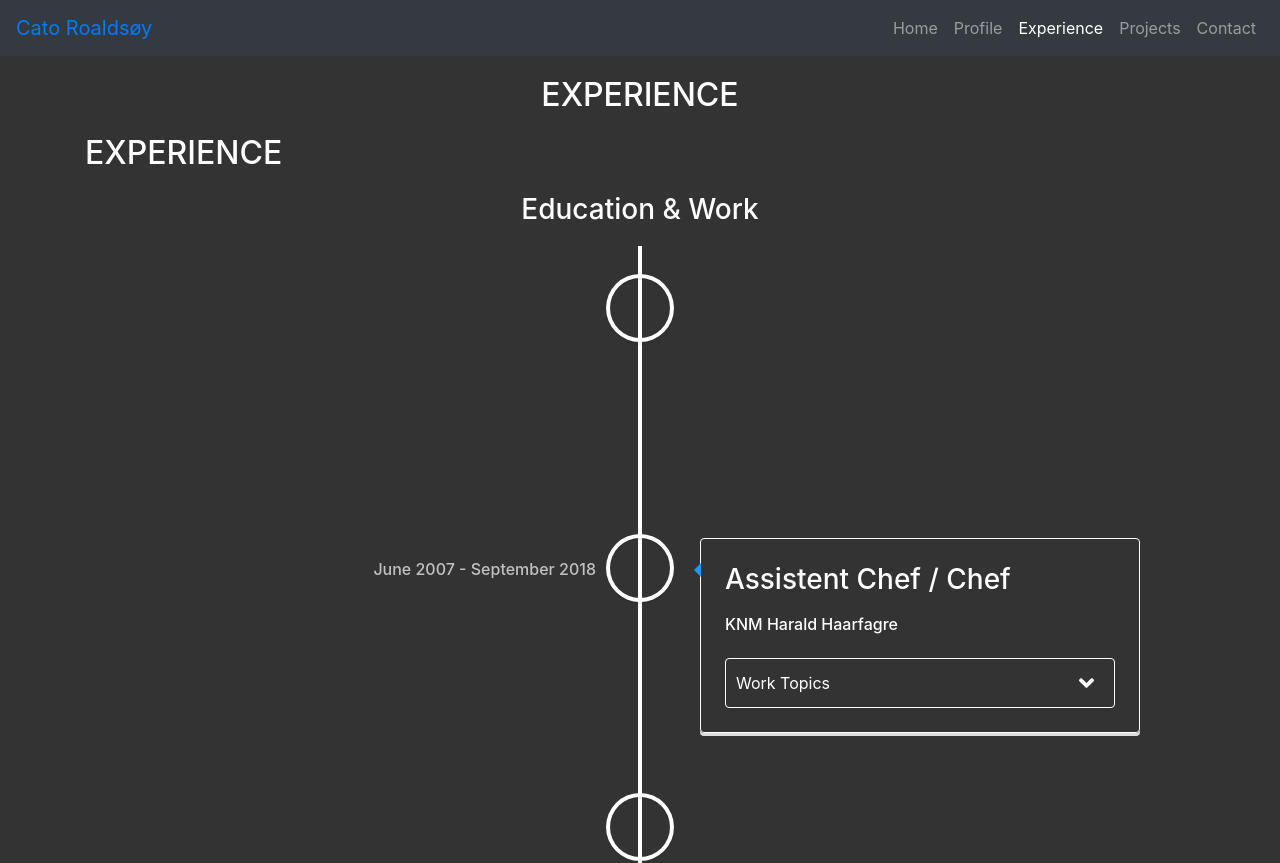
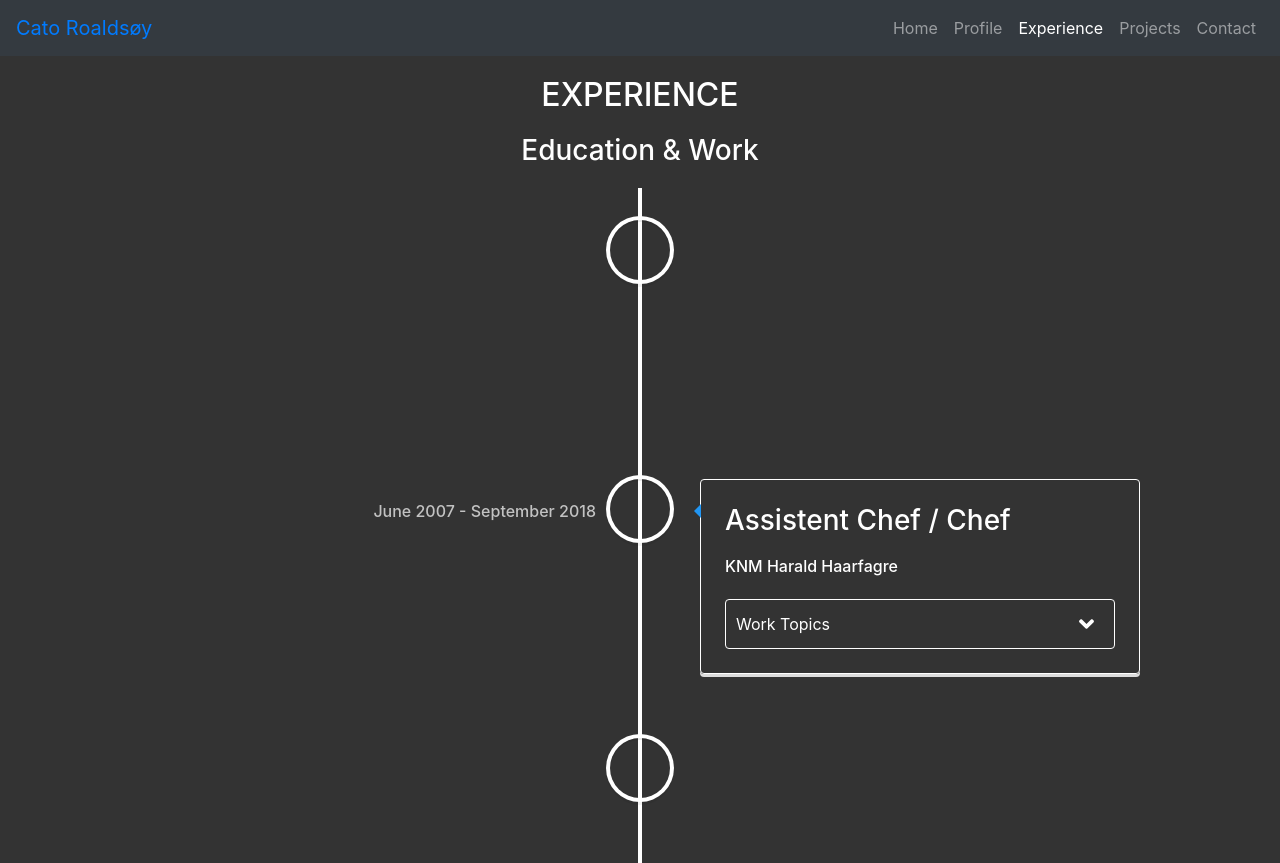
Before and after one commit to ca2roaldsoy/my_portfolio, a React (Create React App) app: page /experience in a window 1280 px wide. Shown: the top 863 px of the page. Built offline with nearby package versions, Linux system fonts and the light colour scheme.

Commit message:
removed doubled headings

```diff
--- a/src/components/experience/Experience.js
+++ b/src/components/experience/Experience.js
@@ -5,8 +5,6 @@ function Experience() {
   return (
     <>
       <h2 className="text-center">EXPERIENCE</h2>
-
-      <h2>EXPERIENCE</h2>
       <h3 className="text-center">Education &amp; Work</h3>
 
       <article>
```
